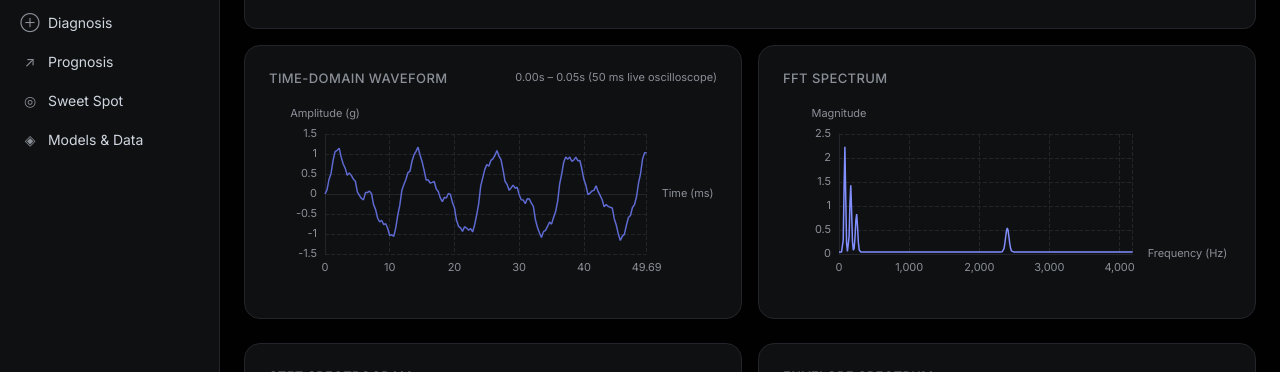
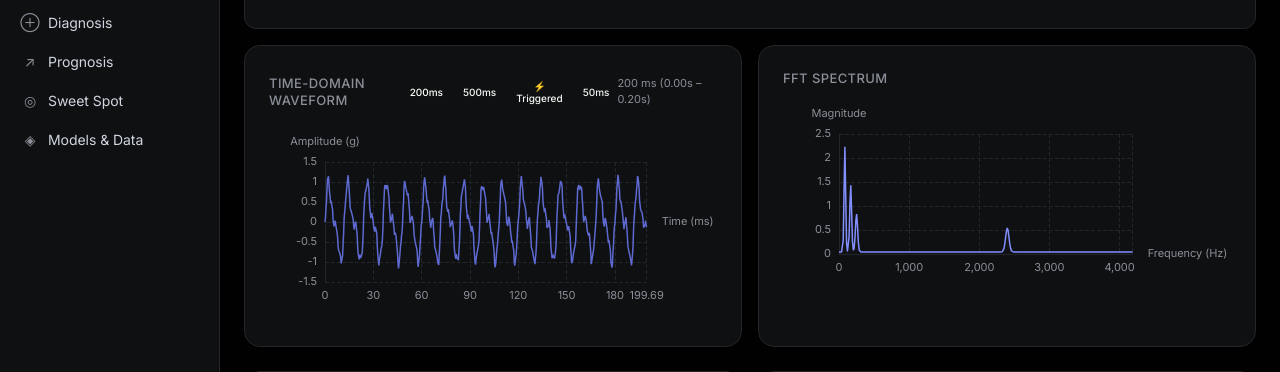
Before and after one commit to AthulRm18/Harmonix, a React (Vite) app in the folder frontend/: page /signatures in a window 1280 px wide. Shown: the part 220-592 px from the top of the page. Built offline with nearby package versions, Linux system fonts and the light colour scheme; no server answers.

Commit message:
feat(signatures): add timebase selector and crank-triggered oscilloscope stabilization

```diff
--- a/frontend/src/screens/SignaturesLab.tsx
+++ b/frontend/src/screens/SignaturesLab.tsx
@@ -11,6 +11,7 @@ export const SignaturesLab: React.FC = () => {
   const effectiveRunId = runId || 'demo';
 
   const [showHealthy, setShowHealthy] = useState(false);
+  const [timebaseMode, setTimebaseMode] = useState<'50ms' | '200ms' | '500ms' | 'triggered'>('200ms');
 
   // Synchronized 1-second engine analysis window matching the UI scrubber window
   const windowStep = Math.max(0, Math.floor(currentTime));
@@ -73,11 +74,22 @@ export const SignaturesLab: React.FC = () => {
     enabled: !!runId,
   });
 
-  // Real-time oscilloscope window: 50ms window that flows continuously with currentTime
+  // Real-time oscilloscope window: flows continuously with currentTime or locks via trigger
   const waveformData = useMemo(() => {
-    const windowDuration = 0.05; // 50 ms window
-    const sliceStart = currentTime;
-    const sliceEnd = currentTime + windowDuration;
+    let windowDuration = 0.20; // 200ms default for natural, readable rolling sweep
+    if (timebaseMode === '50ms') windowDuration = 0.05;
+    else if (timebaseMode === '500ms') windowDuration = 0.50;
+    else if (timebaseMode === 'triggered') windowDuration = 0.05;
+
+    // Triggered mode locks slice start to the engine combustion period so the wave stays stabilized on screen
+    let sliceStart = currentTime;
+    if (timebaseMode === 'triggered') {
+      const rpmVal = rawWaveformData?.rpm ?? 3000;
+      const fFire = Math.max(20, (rpmVal / 60) * 2);
+      const period = 1.0 / fFire;
+      sliceStart = Math.floor(currentTime / period) * period;
+    }
+    const sliceEnd = sliceStart + windowDuration;
 
     if (rawWaveformData?.timestamps?.length && rawWaveformData?.values?.length) {
       const ts = rawWaveformData.timestamps;
@@ -85,7 +97,7 @@ export const SignaturesLab: React.FC = () => {
       const tMin = ts[0];
       const tMax = ts[ts.length - 1];
 
-      // If currentTime is within the loaded buffer
+      // If sliceStart is within the loaded buffer
       if (sliceStart >= tMin && sliceStart < tMax) {
         const slicedTs: number[] = [];
         const slicedVs: number[] = [];
@@ -96,13 +108,13 @@ export const SignaturesLab: React.FC = () => {
           }
         }
         if (slicedTs.length >= 20) {
-          return { timestamps: slicedTs, values: slicedVs, sliceStart };
+          return { timestamps: slicedTs, values: slicedVs, sliceStart, windowDuration };
         }
       }
     }
 
     // High-fidelity flowing fallback driven directly by continuous currentTime
-    const n = 160;
+    const n = Math.round(windowDuration * 3200);
     const ts: number[] = [];
     const vs: number[] = [];
     const rpmSim = 2500 + 600 * Math.sin(currentTime * 0.15);
@@ -117,8 +129,8 @@ export const SignaturesLab: React.FC = () => {
         0.05 * Math.sin(tAbs * 12345.6);
       vs.push(v);
     }
-    return { timestamps: ts, values: vs, sliceStart };
-  }, [rawWaveformData, currentTime]);
+    return { timestamps: ts, values: vs, sliceStart, windowDuration };
+  }, [rawWaveformData, currentTime, timebaseMode]);
 
   // Build waveform chart (convert 50ms window slice to relative ms for clear oscilloscope visualization)
   const waveformOpt = useMemo(() => {
@@ -350,9 +362,37 @@ export const SignaturesLab: React.FC = () => {
       <div className="grid-2 mb-lg">
         <div className="card card-screenshot">
           <div className="flex items-center justify-between mb-xs">
-            <div className="type-eyebrow ink-subtle">Time-Domain Waveform</div>
+            <div className="flex items-center gap-sm">
+              <div className="type-eyebrow ink-subtle">Time-Domain Waveform</div>
+              <div className="flex gap-xs" style={{ background: 'var(--surface-3)', padding: 2, borderRadius: 4 }}>
+                {(['200ms', '500ms', 'triggered', '50ms'] as const).map((mode) => (
+                  <button
+                    key={mode}
+                    className="btn"
+                    style={{
+                      padding: '2px 6px',
+                      fontSize: 10,
+                      height: 'auto',
+                      background: timebaseMode === mode ? 'var(--primary)' : 'transparent',
+                      color: timebaseMode === mode ? '#fff' : 'var(--ink-subtle)',
+                      border: 'none',
+                    }}
+                    onClick={() => setTimebaseMode(mode)}
+                    title={
+                      mode === 'triggered'
+                        ? 'Stabilizes waveform by triggering on engine combustion cycle'
+                        : `Display ${mode} rolling window`
+                    }
+                  >
+                    {mode === 'triggered' ? '⚡ Triggered' : mode}
+                  </button>
+                ))}
+              </div>
+            </div>
             <span className="type-caption ink-subtle" style={{ fontSize: 11 }}>
-              {currentTime.toFixed(2)}s – {(currentTime + 0.05).toFixed(2)}s (50 ms live oscilloscope)
+              {timebaseMode === 'triggered'
+                ? '50 ms (Crank-Triggered Stabilized)'
+                : `${((waveformData?.windowDuration ?? 0.2) * 1000).toFixed(0)} ms (${currentTime.toFixed(2)}s – ${(currentTime + (waveformData?.windowDuration ?? 0.2)).toFixed(2)}s)`}
             </span>
           </div>
           <ReactECharts option={waveformOpt} style={{ height: 200 }} notMerge={false} lazyUpdate={true} opts={{ renderer: 'canvas' }} />
```
